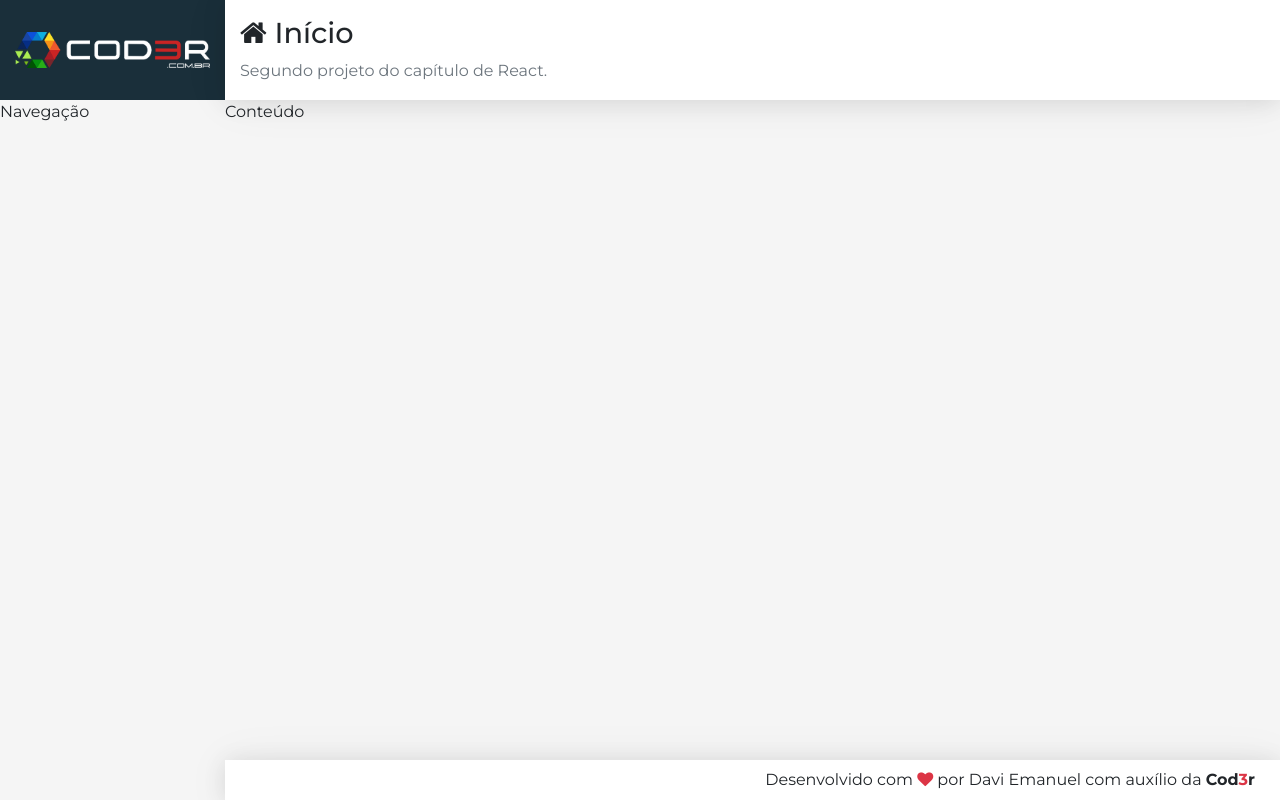
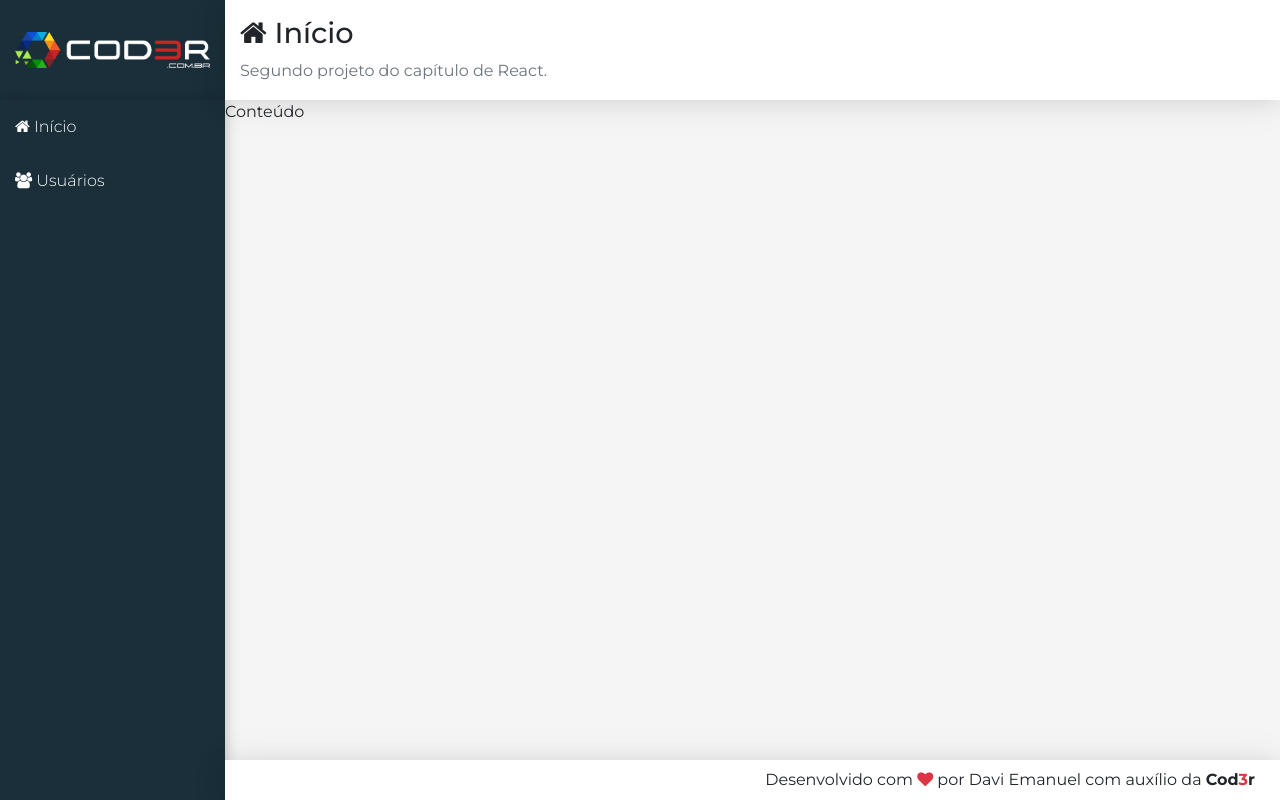
Before and after one commit to daviemanuels/CWM-CRUD-ReactJS, a React (Create React App) app in the folder frontend/: page / in a window 1280 px wide. Built offline with nearby package versions, Linux system fonts and the light colour scheme.

Commit message:
Applying css in nav

```diff
--- a/frontend/src/components/template/Nav.css
+++ b/frontend/src/components/template/Nav.css
@@ -0,0 +1,18 @@
+aside.menu-area {
+    background-color: var(--bg-dark);
+    box-shadow:
+        2px 0 10px 0 rgba(0, 0, 0, 0.12),
+        2px 0 15px 0 rgba(0, 0, 0, 0.09);
+}
+
+.menu a {
+    display: block;
+    text-decoration: none;
+    color: #FFF;
+    padding: 15px;
+    font-weight: 300;
+}
+
+.menu a:hover {
+    background: linear-gradient(135deg, #07a7e3 0%, #32dac3 100%);
+}
--- a/frontend/src/components/template/Nav.jsx
+++ b/frontend/src/components/template/Nav.jsx
@@ -2,5 +2,12 @@
 
 export default props =>
     <aside className="menu-area">
-        Navegação
+        <nav className="menu">
+            <a href="#/">
+                <i className={`fa fa-${props.icon}`}></i> Início
+            </a>
+            <a href="#/users">
+                <i className={`fa fa-${props.icon2}`}></i> Usuários
+            </a>
+        </nav>
     </aside>
--- a/frontend/src/main/App.jsx
+++ b/frontend/src/main/App.jsx
@@ -9,7 +9,7 @@
 export default props =>
     <div className="app">
         <Logo />
-        <Nav />
+        <Nav icon="home" icon2="users"/>
         <Main icon="home" title="Início"
             subtitle="Segundo projeto do capítulo de React." />
         <Footer />
```
